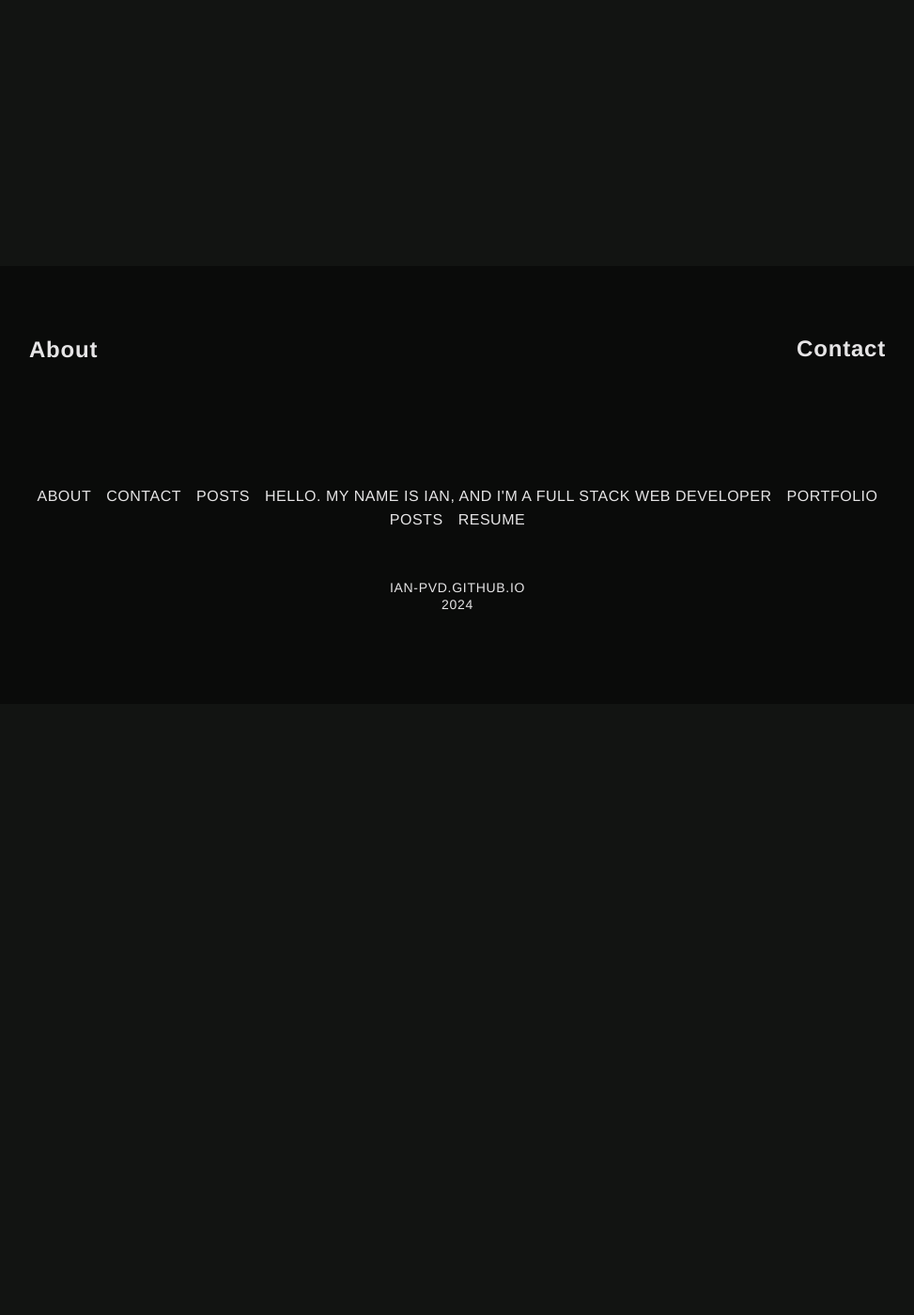
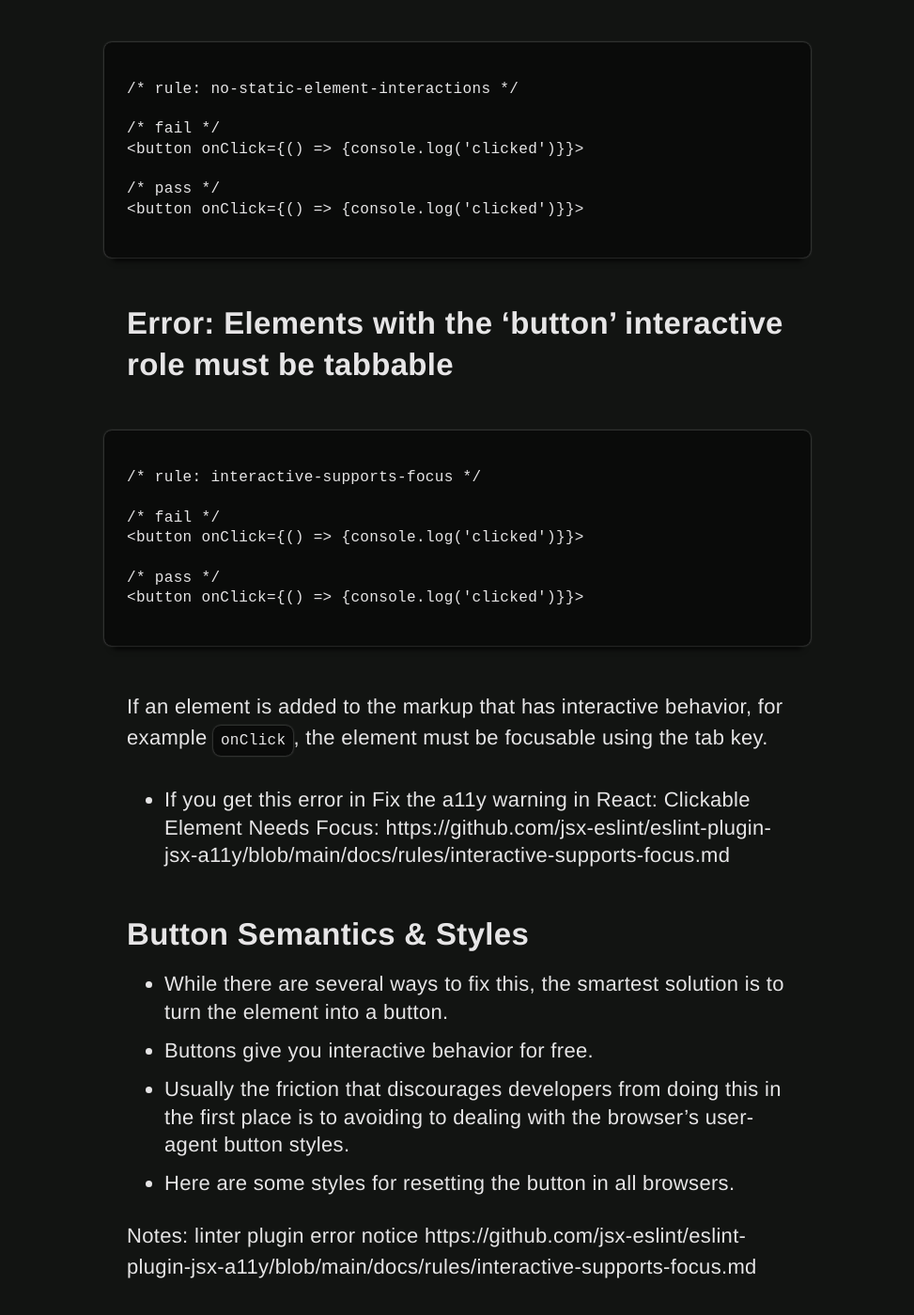
Before and after one commit to ian-pvd/ian-pvd.github.io, a Jekyll site: the page built from _posts/2022-02-18-button-a11y-react.md, in a window 1280 px wide and 1400 px high, scrolled down 651 px. Shown: the whole window at 94% size, without its empty margins (153-1126 px from the left). Built offline with Jekyll 4.4.1, drawn with Linux system fonts in a browser that asks for light colours; some of the changed text lies outside the part shown.

Commit message:
Draft: Can I Push The Button?

````diff
--- a/_posts/2022-02-18-button-a11y-react.md
+++ b/_posts/2022-02-18-button-a11y-react.md
@@ -1,9 +1,46 @@
 ---
-title: "Can I Push The Button"
+title: "Can I Push The Button?"
 layout: post
 topic: Accessibility
 ---
 
-- Fix the a11y warning in React: Clickable Element Needs Focus
-- Just use a button bro!
+React has some invaluable plugins for [linting your react project](https://www.npmjs.com/package/eslint-plugin-react){:target="_blank"} and [enforcing code quality](https://www.npmjs.com/package/eslint-plugin-react-hooks){:target="_blank"}. The [eslint-plugin-jsx-a11y](https://github.com/jsx-eslint/eslint-plugin-jsx-a11y){:target="_blank"} will catch markup and functionality that doesn't follow best practices and recommend accessibility fixes.
+
+One common issue that I see when reviewing code is from interactivity that has been added to elements incorrectly. These errors can look like this:
+
+## Error:
+
+```jsx
+/* rule: no-static-element-interactions */
+
+/* fail */
+<button onClick={() => {console.log('clicked')}}>
+
+/* pass */
+<button onClick={() => {console.log('clicked')}}>
+```
+
+## Error: Elements with the 'button' interactive role must be tabbable
+
+```jsx
+/* rule: interactive-supports-focus */
+
+/* fail */
+<button onClick={() => {console.log('clicked')}}>
+
+/* pass */
+<button onClick={() => {console.log('clicked')}}>
+```
+
+If an element is added to the markup that has interactive behavior, for example `onClick`, the element must be focusable using the tab key.
+- If you get this error in Fix the a11y warning in React: Clickable Element Needs Focus: https://github.com/jsx-eslint/eslint-plugin-jsx-a11y/blob/main/docs/rules/interactive-supports-focus.md
+
+## Button Semantics & Styles
+- While there are several ways to fix this, the smartest solution is to turn the element into a button.
+- Buttons give you interactive behavior for free.
+- Usually the friction that discourages developers from doing this in the first place is to avoiding to dealing with the browser's user-agent button styles.
 - Here are some styles for resetting the button in all browsers.
+
+Notes:
+linter plugin error notice
+https://github.com/jsx-eslint/eslint-plugin-jsx-a11y/blob/main/docs/rules/interactive-supports-focus.md
````
